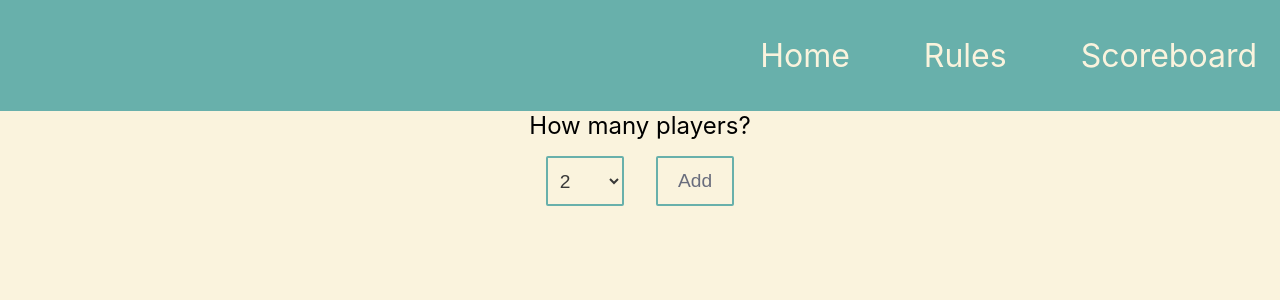
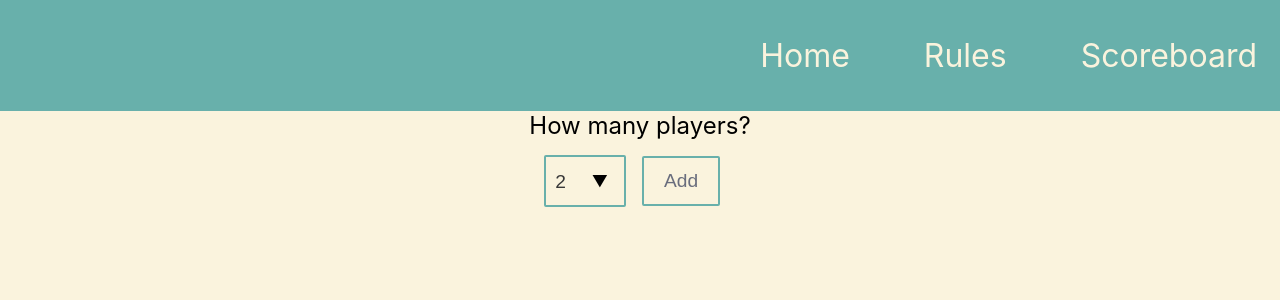
Before and after one commit to EllieD33/yaniv-react-app, a React (Create React App) app: page /pages/scoreboard in a window 1280 px wide. Shown: the top 300 px of the page. Built offline with nearby package versions, Linux system fonts and the light colour scheme.

Commit message:
adds styling to dropdown

```diff
--- a/src/components/NumberOfPlayers.css
+++ b/src/components/NumberOfPlayers.css
@@ -20,7 +20,7 @@ label {
     justify-content: center;
 }
 
-.dropdown {
+/* .dropdown {
     background-color: transparent;
     border: 2px solid var(--secondary);
     border-radius: 2px;
@@ -33,4 +33,49 @@ label {
     padding: 0.5rem;
     margin: 1rem;
     cursor: pointer;
+} */
+
+select {
+    -webkit-appearance:none;
+    -moz-appearance:none;
+    -ms-appearance:none;
+    appearance:none;
+    outline:0;
+    box-shadow:none;
+    border:0!important;
+    background: var(--light);
+    background-image: none;
+    flex: 1;
+    padding: 0 .5em;
+    color:var(--dark);
+    cursor:pointer;
+    font-size: 1.2em;
 }
+select::-ms-expand {
+    display: none;
+}
+.select {
+    position: relative;
+    display: flex;
+    width: calc(50px + 20 * ((100vw - 320px) / 680));
+    height: 3em;
+    line-height: 3;
+    background: var(--light);
+    overflow: hidden;
+    border: 2px solid var(--secondary);
+    border-radius: 2px;
+}
+.select::after {
+    content: '\25BC';
+    position: absolute;
+    top: 0;
+    right: 0;
+    padding: 0 1em;
+    background: var(--light);
+    cursor:pointer;
+    pointer-events:none;
+    transition:.25s all ease;
+}
+/* .select:hover::after {
+    color: var(--secondary);
+} */
--- a/src/components/NumberOfPlayers.js
+++ b/src/components/NumberOfPlayers.js
@@ -4,19 +4,10 @@ import './NumberOfPlayers.css'
 
 function NumberOfPlayers ({ onChange }) {
     const [numberOfPlayers, setNumberOfPlayers] = useState("");
-    const [hoveredOption, setHoveredOption] = useState(null);
 
     const handleChange = (event) => {
         const { value } = event.target;
         setNumberOfPlayers(parseInt(value));
-    };
-
-    const handleMouseOver = (index) => {
-        setHoveredOption(index);
-    };
-
-    const handleMouseOut = () => {
-        setHoveredOption(null);
     };
 
     const handleClick = () => {
@@ -35,6 +26,7 @@ function NumberOfPlayers ({ onChange }) {
                 </div>
                 <div>
                     <div className="centre-container-items">
+                        <div className="select">
                             <select
                                 className="dropdown"
                                 name="numberOfPlayers"
@@ -43,19 +35,14 @@ function NumberOfPlayers ({ onChange }) {
                                 >
                                 {[2, 3, 4, 5, 6, 7, 8].map((option, index) => (
                                     <option
-                                    key={option}
+                                        key={index}
                                         value={option}
-                                    onMouseOver={() => handleMouseOver(index)}
-                                    onMouseOut={handleMouseOut}
-                                    style={{
-                                        backgroundColor: hoveredOption === index ? 'var(--secondary)' : 'var(--light)',
-                                        color: hoveredOption === index ? 'var(--secondary)' : 'var(--primary)'
-                                    }}
                                         >
                                             {option}
                                         </option>
                                 ))}
                             </select>
+                        </div>
                         <Button text="Add" onClick={handleClick}/>
                     </div>
                 </div>
```
Lines whose indentation alone changed are shown as unchanged.
